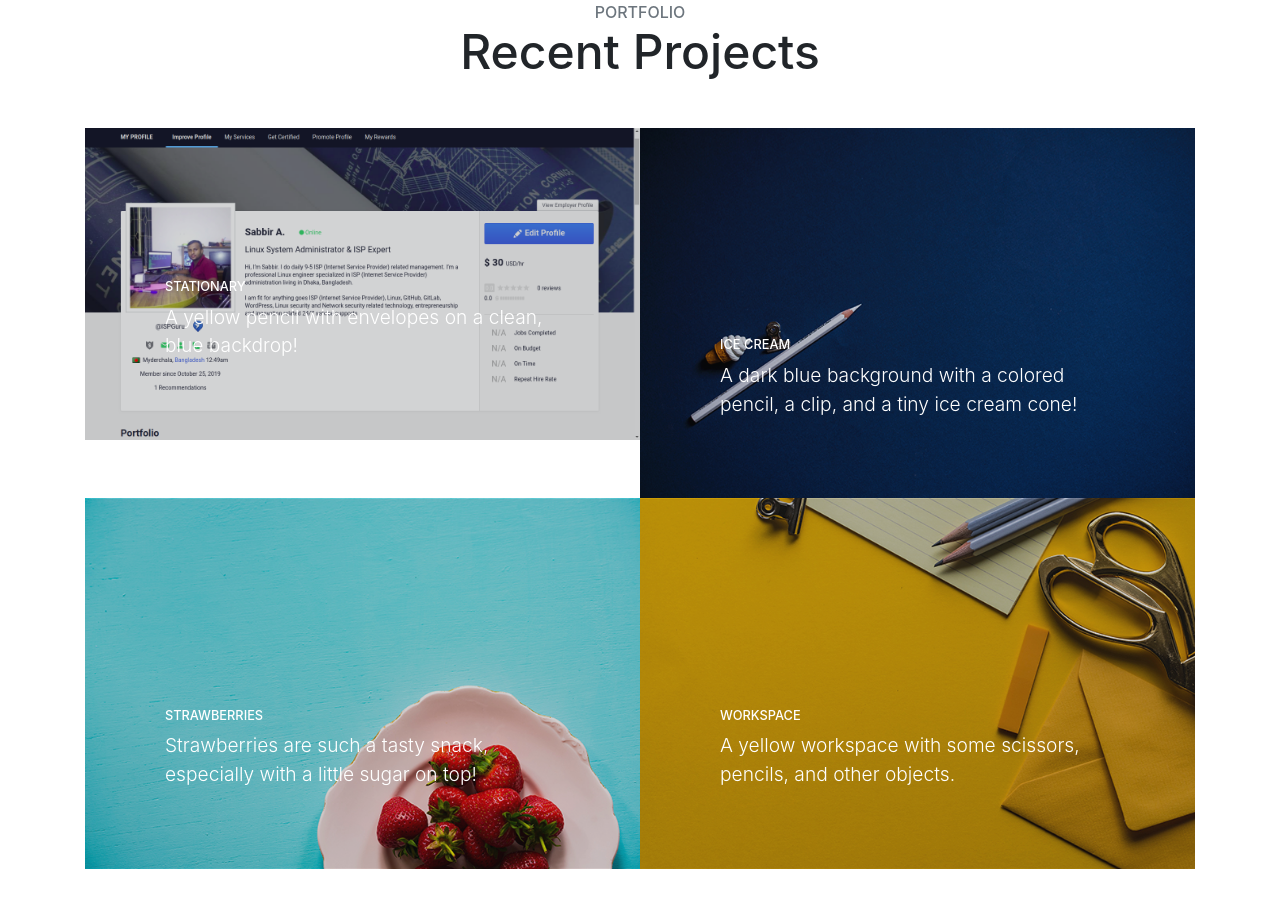
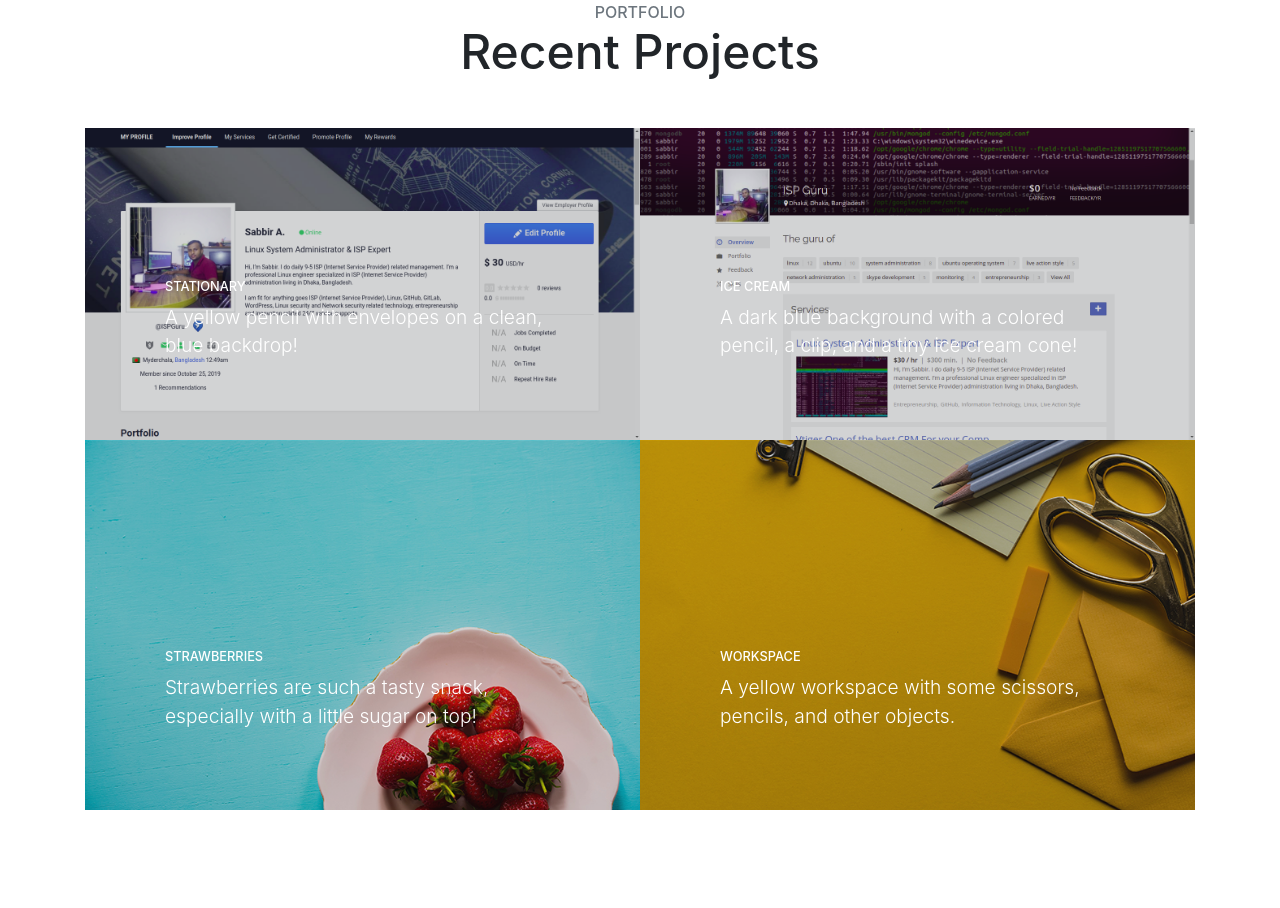
Before and after one commit to ispguru/ispguru.github.io, a website with bundled scripts: page index.html in a window 1280 px wide. Shown: the part 2519-3427 px from the top of the page. Built offline with nearby package versions, Linux system fonts and the light colour scheme.

Commit message:
first commit

```diff
--- a/index.html
+++ b/index.html
@@ -163,7 +163,7 @@
                 <p class="mb-0">A dark blue background with a colored pencil, a clip, and a tiny ice cream cone!</p>
               </span>
             </span>
-            <img class="img-fluid" src="img/portfolio-2.jpg" alt="">
+            <img class="img-fluid" src="img/guru.png" alt="">
           </a>
         </div>
         <div class="col-lg-6">
```
Also changed, not shown: img/guru.png (added).
